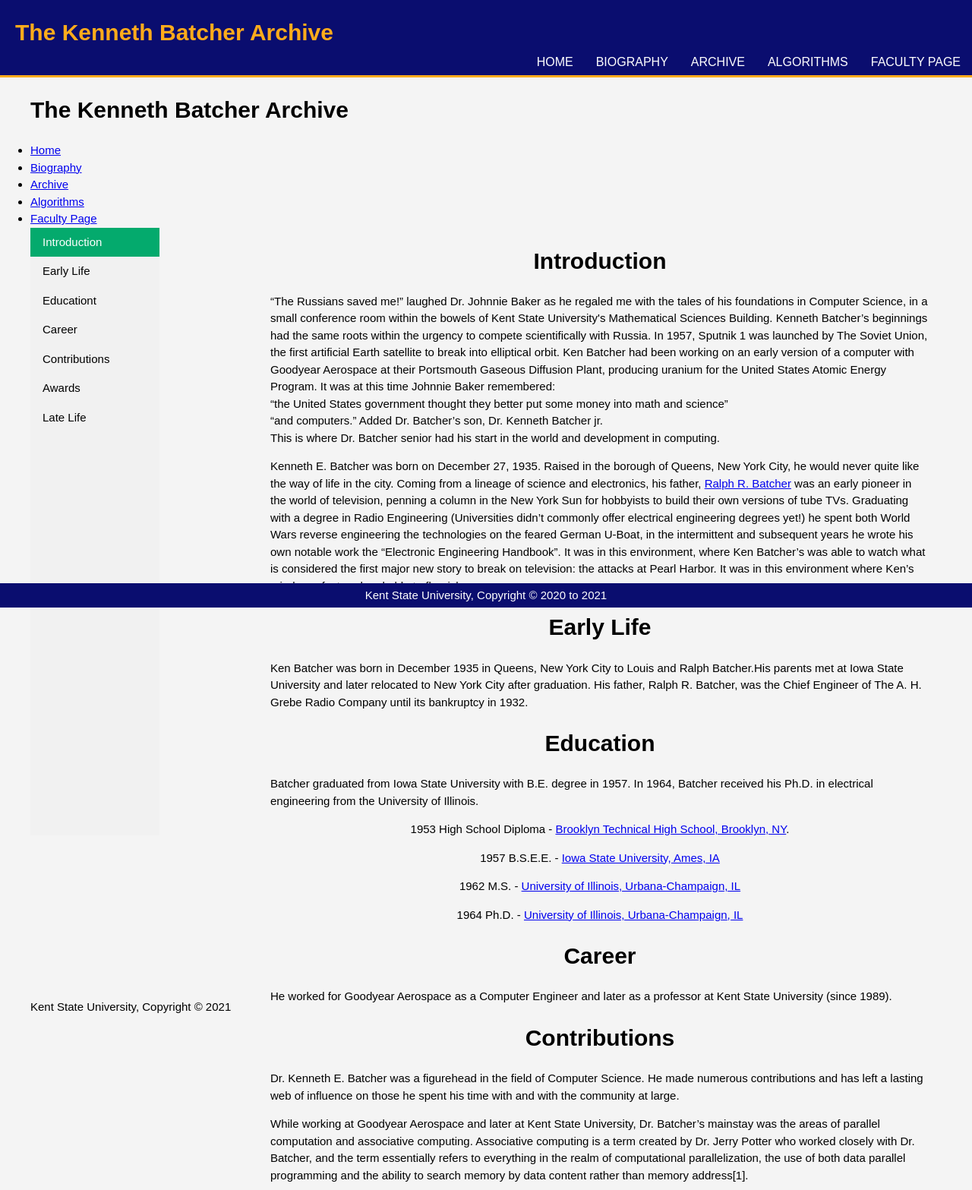
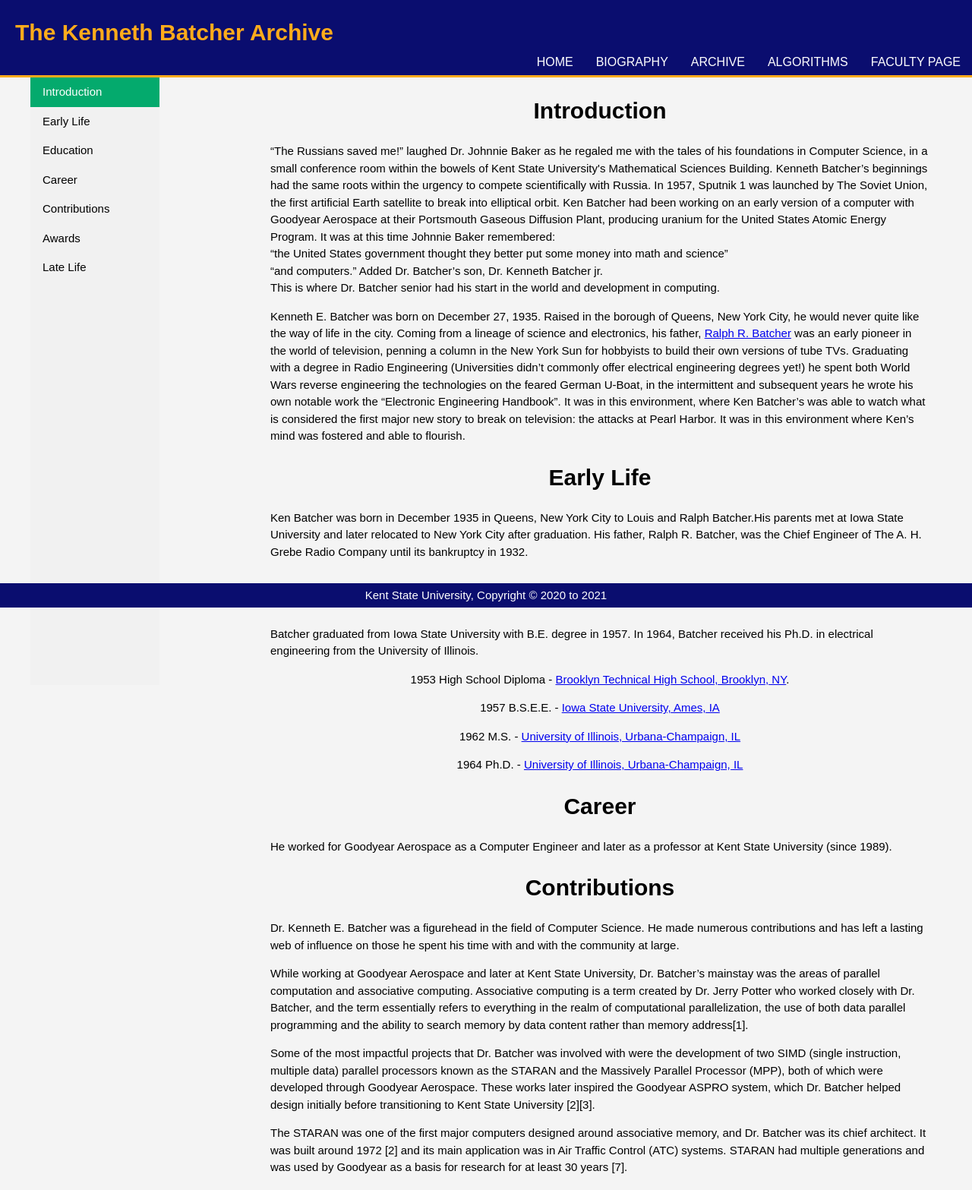
Before and after one commit to itseullman/capstone-banking, a PHP site: page /index.php?page=bio in a window 1280 px wide. Shown: the top 1567 px of the page at 76% size. Run offline with PHP 8.4, Linux system fonts and the light colour scheme.

Commit message:
Fixes to bio.html to Prevent Website Conflicts

```diff
--- a/css/biography.css
+++ b/css/biography.css
@@ -1,3 +1,26 @@
+#bio-page ul {
+  list-style-type: none;
+  margin: 0;
+  padding: 0;
+  width: 170px;
+  background-color: #f1f1f1;
+  position: fixed;
+  height: 100%;
+  overflow: auto;
+}
+
+#bio-page li a {
+  display: block;
+  color: #000;
+  padding: 8px 16px;
+  text-decoration: none;
+}
+
+#bio-page li a.active {
+  background-color: #04AA6D;
+  color: white;
+}
+
 [data-tab-content] {
   display: none;
 }
--- a/css/style.css
+++ b/css/style.css
@@ -33,38 +33,6 @@ body > header {
   border-bottom: #ffab1b 3px solid;
   padding-top: 20px;
 }
-
-
-
-  #bio-page header {
-	  display: block;
-	}
-	#bio-page ul {
-	  list-style-type: none;
-	  margin: 0;
-	  padding: 0;
-	  width: 170px;
-	  background-color: #f1f1f1;
-	  position: fixed;
-	  height: 100%;
-	  overflow: auto;
-	}
-
-	#bio-page li a {
-	  display: block;
-	  color: #000;
-	  padding: 8px 16px;
-	  text-decoration: none;
-	}
-
-	#bio-page li a.active {
-	  background-color: #04AA6D;
-	  color: white;
-	}
-
-
-
-
 
 
 body > header a {
--- a/views/bio.html
+++ b/views/bio.html
@@ -1,18 +1,4 @@
-<!DOCTYPE html>
-<html>
-<head>
-
-
-
-	<meta charset="utf-8">
-	<meta name="viewport" content="width=device-width">
-	<meta name="description" content="To Memorialize the life and work of Kenneth E. Batcher">
-	<meta name="keywords" content="Ken Batcher, Kenneth E. Batcher, MPP, Massively Parallel Processor, bitonic, Biography">
-	<meta name="author" content="Luke Sabo">
-	<title>Ken Batcher Memorial Archive | Biography</title>
-
-
-	<link rel="stylesheet" href="../css/style.css">
+<link rel="stylesheet" href="../css/biography.css">
 
 	<script>
 		function show(shown, hidden) {
@@ -22,33 +8,11 @@
 		}
 	</script>
 
-
-</head>
-
-
-
-<body>
-
-
-<header>
-	<h1>The Kenneth Batcher Archive</h1>
-	<nav>
-		<ul>
-			<li><a href="index.php?page=home">Home</a></li>
-			<li><a href="index.php?page=bio">Biography</a></li>
-			<li><a href="index.php?page=archive">Archive</a></li>
-			<li><a href="index.php?page=algorithms">Algorithms</a></li>
-			<li><a href="index.php?page=faculty-page">Faculty Page</a></li>
-		</ul>
-	</nav>
-
-</header>
-
 <div id="bio-page">
 <ul>
   <li><a class="active" href="#introduction">Introduction</a></li>
   <li><a href="#early-life">Early Life</a></li>
-  <li><a href="#education">Educationt</a></li>
+  <li><a href="#education">Education</a></li>
   <li><a href="#career">Career</a></li>
   <li><a href="#contributions">Contributions</a></li>
   <li><a href="#awards">Awards</a></li>
@@ -278,10 +242,3 @@
   </div>
 </div>
 </div>
-
-
-<footer>
-	<p>Kent State University, Copyright &copy; 2021</p>
-</footer>
-</body>
-</html>
```
